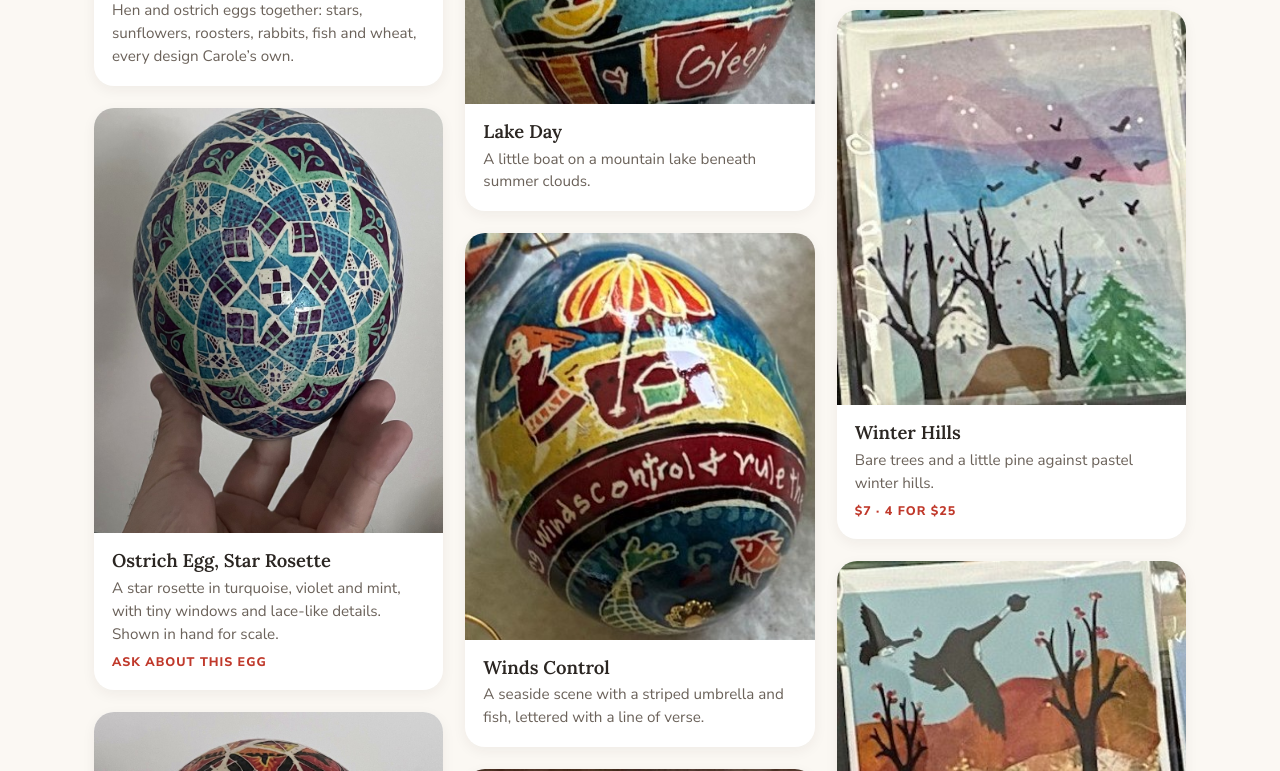
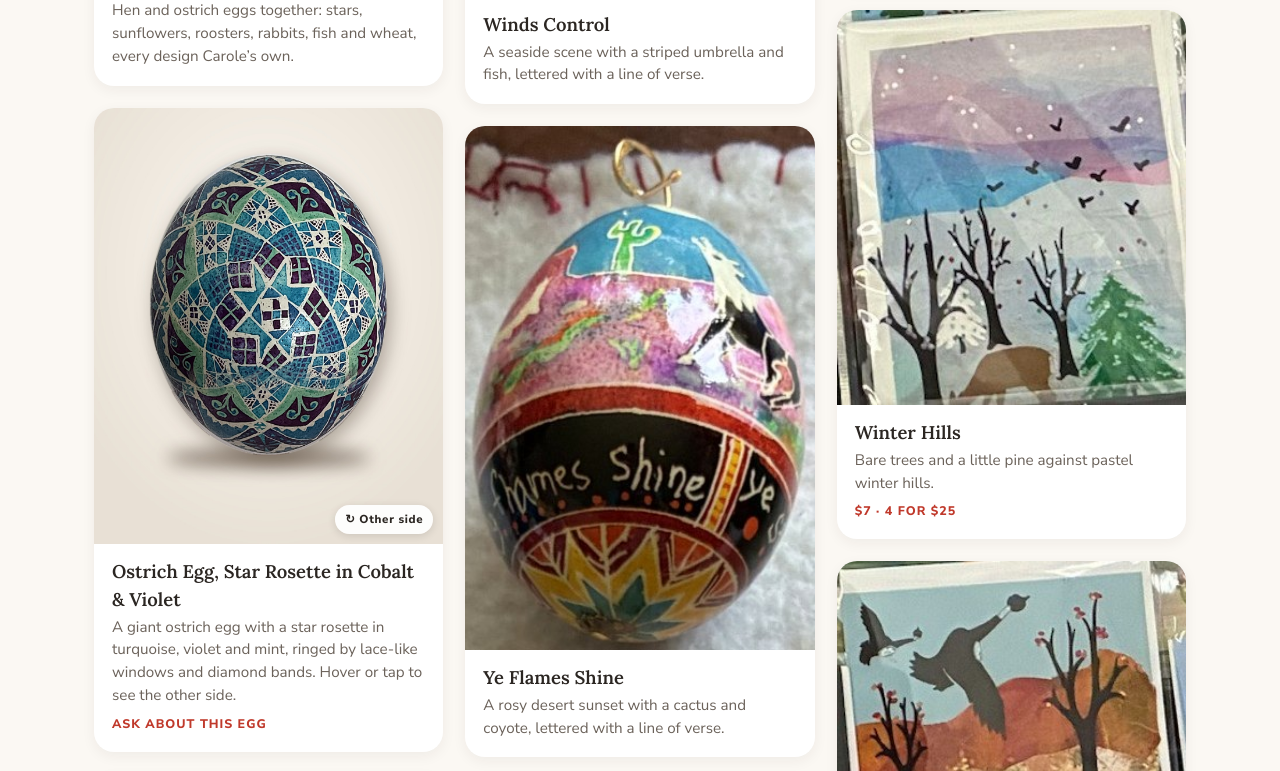
Before and after one commit to anotterbryan/pictology, an Eleventy site: page src/index.njk in a window 1280 px wide. Shown: the part 3227-3998 px from the top of the page. Built offline with nearby package versions, Linux system fonts and the light colour scheme; Eleventy itself is replaced by a stand-in of ours; files that its build step writes are made by us from their sources.

Commit message:
Ostrich eggs: studio-style photos (hand removed, seamless backdrop), merge duplicate listings, two-view hover + 'other side' lightbox
Co-Authored-By: Claude Opus 5.5 <noreply@anthropic.com>
Claude-Session: https://claude.ai/code/session_01RQhvm6JtTz4Cfj7Fr7iMLc

```diff
--- a/src/_data/categories.json
+++ b/src/_data/categories.json
@@ -11,7 +11,7 @@
     "label": "Ostrich eggs",
     "price": "Ask about these showpieces",
     "blurb": "Giant ostrich eggs, hand drawn in beeswax and dyed just like her hen eggs, with room for even more pattern and color.",
-    "image": "/images/art/ostrich-blue-hand.jpg"
+    "image": "/images/art/ostrich-blue-studio.jpg"
   },
   {
     "key": "cards",
--- a/src/artworks/ostrich-cobalt-violet.md
+++ b/src/artworks/ostrich-cobalt-violet.md
@@ -1,11 +1,12 @@
 ---
-title: "Ostrich Egg in Cobalt & Violet"
-image: /images/art/ostrich-blue.jpg
-image_alt: "Ostrich Egg in Cobalt & Violet: A giant ostrich egg wrapped in diamonds and waves of turquoise, cobalt and violet."
+title: "Ostrich Egg, Star Rosette in Cobalt & Violet"
+image: /images/art/ostrich-blue-studio.jpg
+image_alt: "Ostrich egg with a star rosette in turquoise, violet and mint"
 categories:
   - ostrich
-caption: "A giant ostrich egg wrapped in diamonds and waves of turquoise, cobalt and violet."
+caption: "A giant ostrich egg with a star rosette in turquoise, violet and mint, ringed by lace-like windows and diamond bands. Hover or tap to see the other side."
 availability: "Ask about this egg"
+image2: /images/art/ostrich-blue.jpg
 featured: false
 order: 4
 published: true
--- a/src/artworks/ostrich-red-bands.md
+++ b/src/artworks/ostrich-red-bands.md
@@ -1,11 +1,12 @@
 ---
-title: "Ostrich Egg, Red Bands"
-image: /images/art/ostrich-red-stripes.jpg
-image_alt: "Ostrich Egg, Red Bands: Rows of tiny stars, crosses and diamonds in red, saffron and black, circling the whole egg."
+title: "Ostrich Egg, Red Bands & Vine"
+image: /images/art/ostrich-red-studio.jpg
+image_alt: "Ostrich egg with red, saffron and black bands and a green vine"
 categories:
   - ostrich
-caption: "Rows of tiny stars, crosses and diamonds in red, saffron and black, circling the whole egg."
+caption: "Bands of diamonds, stars and tiny crosses in red, saffron and black, with a leafy green vine circling the middle. Hover or tap to see the other side."
 availability: "Ask about this egg"
+image2: /images/art/ostrich-red-stripes.jpg
 featured: false
 order: 5
 published: true
--- a/src/artworks/ostrich-star-rosette.md
+++ b/src/artworks/ostrich-star-rosette.md
@@ -8,5 +8,5 @@ caption: "A star rosette in turquoise, violet and mint, with tiny windows and la
 availability: "Ask about this egg"
 featured: false
 order: 2
-published: true
+published: false
 ---
--- a/src/artworks/ostrich-vine-diamonds.md
+++ b/src/artworks/ostrich-vine-diamonds.md
@@ -8,5 +8,5 @@ caption: "Red, saffron and black diamonds with a green leafy vine circling the m
 availability: "Ask about this egg"
 featured: false
 order: 3
-published: true
+published: false
 ---
--- a/src/css/style.css
+++ b/src/css/style.css
@@ -165,3 +165,10 @@ footer b{color:var(--ink);font-family:Lora,serif}
 .logo .wm span{color:var(--red);font-style:italic}
 
 .cats{grid-template-columns:repeat(auto-fit,minmax(240px,1fr));max-width:820px;margin:0 auto}
+
+/* two-view gallery pieces */
+.grid figure .ph{position:relative;overflow:hidden}
+.grid figure .ph .alt{position:absolute;inset:0;width:100%;height:100%;object-fit:cover;opacity:0;transition:opacity .45s ease}
+.grid figure.has-alt:hover .ph .alt{opacity:1}
+.flip{position:absolute;right:10px;bottom:10px;background:rgba(255,255,255,.92);color:var(--ink);font-size:.72rem;font-weight:800;letter-spacing:.06em;padding:5px 10px;border-radius:999px;box-shadow:0 2px 8px rgba(0,0,0,.12)}
+.lb .side{font:inherit;font-weight:800;font-size:.9rem;border:2px solid var(--ink);background:#fff;border-radius:999px;padding:8px 16px;cursor:pointer;position:static}
--- a/src/index.njk
+++ b/src/index.njk
@@ -80,7 +80,7 @@ layout: layouts/base.njk
     </div>
     <div class="grid" id="grid">
       {% for a in collections.artworks %}
-      <figure data-c="{{ a.data.categories | join(' ') }}"><img src="{{ a.data.image }}" alt="{{ a.data.image_alt }}" loading="lazy"><figcaption><b>{{ a.data.title }}</b>{{ a.data.caption }}{% if a.data.availability %}<span class="avail">{{ a.data.availability }}</span>{% endif %}</figcaption></figure>
+      <figure data-c="{{ a.data.categories | join(' ') }}"{% if a.data.image2 %} data-alt="{{ a.data.image2 }}" class="has-alt"{% endif %}><div class="ph"><img src="{{ a.data.image }}" alt="{{ a.data.image_alt }}" loading="lazy">{% if a.data.image2 %}<img class="alt" src="{{ a.data.image2 }}" alt="Another view of {{ a.data.title }}" loading="lazy"><span class="flip">↻ Other side</span>{% endif %}</div><figcaption><b>{{ a.data.title }}</b>{{ a.data.caption }}{% if a.data.availability %}<span class="avail">{{ a.data.availability }}</span>{% endif %}</figcaption></figure>
       {% endfor %}
     </div>
   </div>
--- a/src/js/site.js
+++ b/src/js/site.js
@@ -9,8 +9,13 @@ btns.forEach(b=>b.onclick=()=>filter(b.dataset.f));
 document.querySelectorAll('.cat,[data-go]').forEach(c=>c.onclick=()=>{filter(c.dataset.go);document.getElementById('gallery').scrollIntoView({behavior:'smooth'});});
 const lb=document.getElementById('lb');
 figs.forEach(f=>f.onclick=()=>{
+  const main=f.querySelector('img').src, alt=f.dataset.alt ? f.querySelector('img.alt').src : null;
   document.getElementById('lbimg').src=f.querySelector('img').src;
   document.getElementById('lbcap').innerHTML=f.querySelector('figcaption').innerHTML;
+  const old=lb.querySelector('.side'); if(old) old.remove();
+  if(alt){ const b=document.createElement('button'); b.className='side'; b.type='button'; b.textContent='↻ See the other side'; let showingAlt=false;
+    b.onclick=e=>{e.stopPropagation(); showingAlt=!showingAlt; document.getElementById('lbimg').src=showingAlt?alt:main; b.textContent=showingAlt?'↻ See the front':'↻ See the other side';};
+    lb.appendChild(b); }
   lb.classList.add('open');
 });
 const lbx=document.getElementById('lbx'); if(lbx) lbx.onclick=()=>lb.classList.remove('open');
```
Also changed, not shown: .pages.yml, src/images/art/ostrich-blue-studio.jpg (added), src/images/art/ostrich-red-studio.jpg (added).
